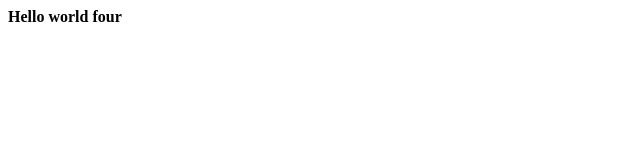
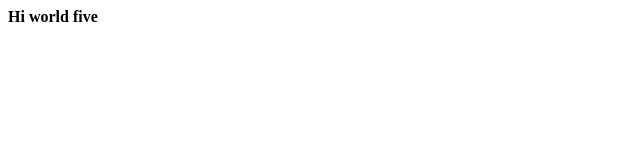
Before and after one commit to raghavan78/nodejs-helloworld, a website: page build/index.html in a window 1280 px wide. Shown: the full height of the page, 0-640 px from the left. Drawn offline with Linux system fonts and the light colour scheme.

Commit message:
update index

```diff
--- a/build/index.html
+++ b/build/index.html
@@ -1 +1 @@
-<b> Hello world four </b>
+<b> Hi world five </b>
```
Also changed, not shown: .github/workflows/duplo_deployment.yml.
